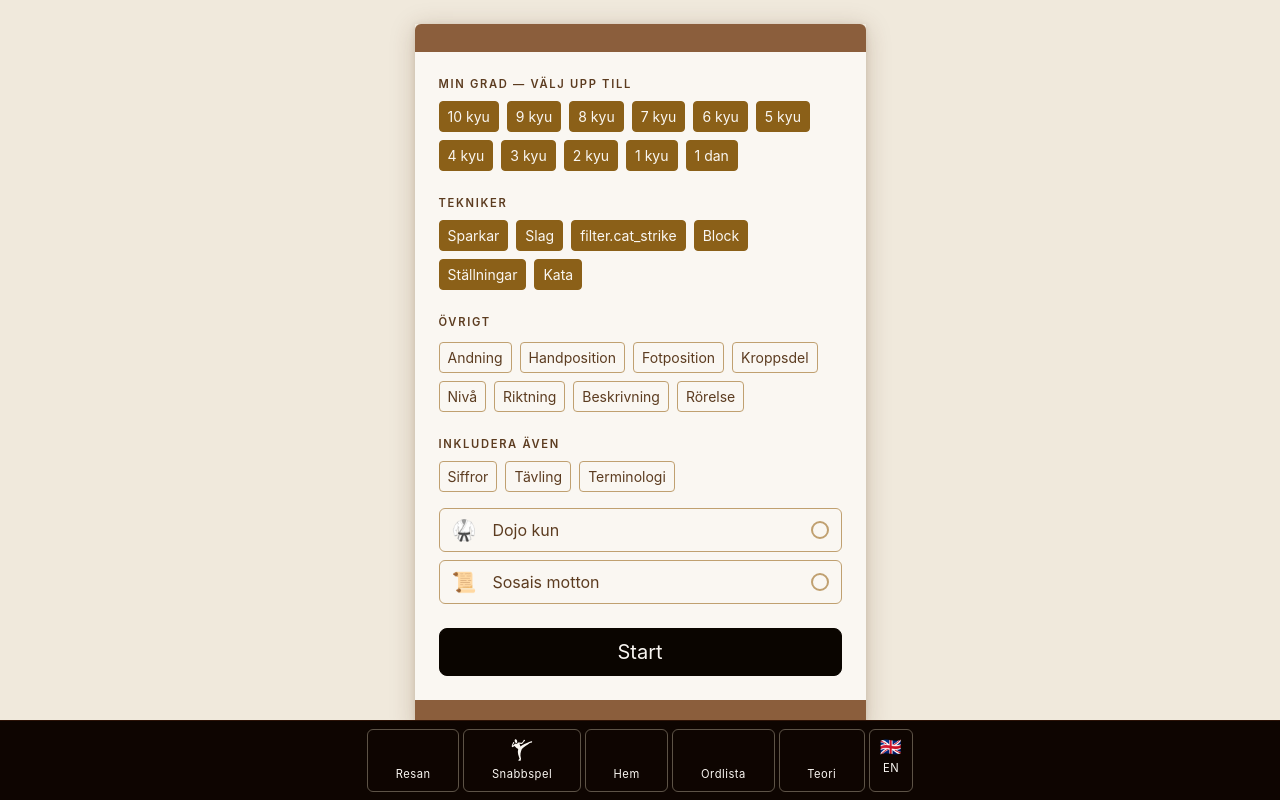
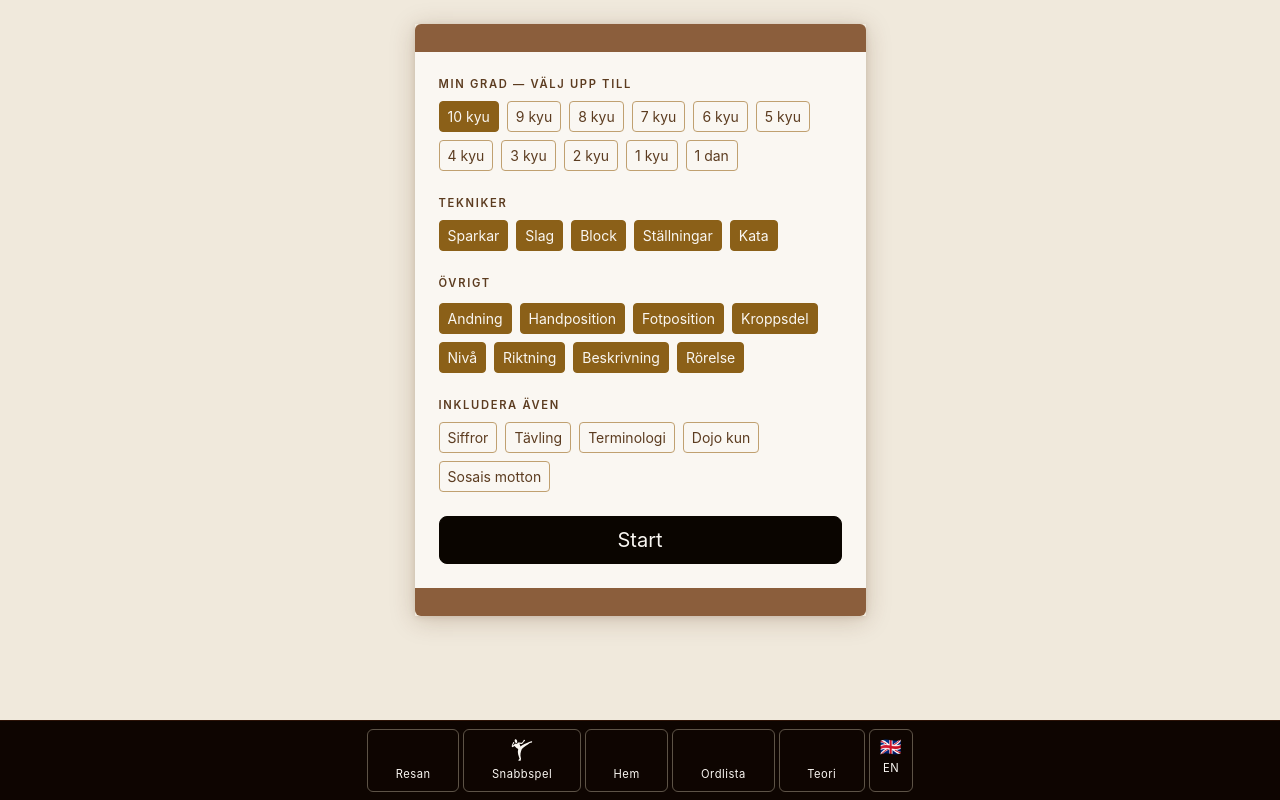
Before and after one commit to Hafuketo/kyokuquiz, a React (Vite) app: page /quiz/filter in a window 1280 px wide. Built offline with nearby package versions, Linux system fonts and the light colour scheme; some icons are missing.

Commit message:
merge punch/strike into one filter button, consolidate dojokun/mottos into button row

```diff
--- a/src/pages/Filter.tsx
+++ b/src/pages/Filter.tsx
@@ -19,13 +19,12 @@ const GRADES: { label: string; value: number }[] = [
   { label: '1 dan',  value: -1 },
 ]
 
-const TECH_CATEGORIES: { key: string; value: Category }[] = [
-  { key: 'cat_kick',   value: 'kick'   },
-  { key: 'cat_punch',  value: 'punch'  },
-  { key: 'cat_strike', value: 'strike' },
-  { key: 'cat_block',  value: 'block'  },
-  { key: 'cat_stance', value: 'stance' },
-  { key: 'cat_kata',   value: 'kata'   },
+const TECH_CATEGORIES: { key: string; values: Category[] }[] = [
+  { key: 'cat_kick',   values: ['kick']             },
+  { key: 'cat_punch',  values: ['punch', 'strike']  },
+  { key: 'cat_block',  values: ['block']             },
+  { key: 'cat_stance', values: ['stance']            },
+  { key: 'cat_kata',   values: ['kata']              },
 ]
 
 const OTHER_CATEGORIES: { key: string; value: Category | DictionaryCategory }[] = [
@@ -49,9 +48,9 @@ export default function Filter() {
   const navigate = useNavigate()
   const { t } = useTranslation()
 
-  const [selectedGrades, setSelectedGrades] = useState<number[]>(GRADES.map(g => g.value))
-  const [selectedCategories, setSelectedCategories] = useState<Category[]>(TECH_CATEGORIES.map(c => c.value))
-  const [selectedOther, setSelectedOther] = useState<(Category | DictionaryCategory)[]>([])
+  const [selectedGrades, setSelectedGrades] = useState<number[]>([10])
+  const [selectedCategories, setSelectedCategories] = useState<Category[]>(TECH_CATEGORIES.flatMap(c => c.values))
+  const [selectedOther, setSelectedOther] = useState<(Category | DictionaryCategory)[]>(OTHER_CATEGORIES.map(c => c.value))
   const [selectedExtras, setSelectedExtras] = useState<DictionaryCategory[]>([])
   const [includeDojokun, setIncludeDojokun] = useState(false)
   const [includeMottoes, setIncludeMottoes] = useState(false)
@@ -60,9 +59,10 @@ export default function Filter() {
     setSelectedGrades(GRADES.map(g => g.value).filter(v => v === -1 ? maxGrade === -1 : v >= maxGrade))
   }
 
-  function toggleCategory(value: Category) {
+  function toggleCategory(values: Category[]) {
+    const allSelected = values.every(v => selectedCategories.includes(v))
     setSelectedCategories(prev =>
-      prev.includes(value) ? prev.filter(c => c !== value) : [...prev, value]
+      allSelected ? prev.filter(c => !values.includes(c)) : [...prev, ...values.filter(v => !prev.includes(v))]
     )
   }
 
@@ -120,9 +120,9 @@ export default function Filter() {
           <Section title={t('filter.techSection')}>
             <div className="d-flex flex-wrap gap-2">
               {TECH_CATEGORIES.map(c => (
-                <Button key={c.value} size="sm"
-                  variant={selectedCategories.includes(c.value) ? 'warning' : 'outline-secondary'}
-                  onClick={() => toggleCategory(c.value)}
+                <Button key={c.key} size="sm"
+                  variant={c.values.every(v => selectedCategories.includes(v)) ? 'warning' : 'outline-secondary'}
+                  onClick={() => toggleCategory(c.values)}
                 >
                   {t(`filter.${c.key}`)}
                 </Button>
@@ -144,7 +144,7 @@ export default function Filter() {
           </Section>
 
           <Section title={t('filter.includeSection')}>
-            <div className="d-flex flex-wrap gap-2 mb-2">
+            <div className="d-flex flex-wrap gap-2">
               {EXTRA_CATEGORIES.map(c => (
                 <Button key={c.value} size="sm"
                   variant={selectedExtras.includes(c.value) ? 'warning' : 'outline-secondary'}
@@ -153,11 +153,19 @@ export default function Filter() {
                   {t(`filter.${c.key}`)}
                 </Button>
               ))}
+              <Button size="sm"
+                variant={includeDojokun ? 'warning' : 'outline-secondary'}
+                onClick={() => setIncludeDojokun(v => !v)}
+              >
+                {t('filter.dojokun')}
+              </Button>
+              <Button size="sm"
+                variant={includeMottoes ? 'warning' : 'outline-secondary'}
+                onClick={() => setIncludeMottoes(v => !v)}
+              >
+                {t('filter.mottos')}
+              </Button>
             </div>
-            <Stack gap={2}>
-              <ToggleRow emoji="🥋" label={t('filter.dojokun')} active={includeDojokun} onToggle={() => setIncludeDojokun(v => !v)} />
-              <ToggleRow emoji="📜" label={t('filter.mottos')}  active={includeMottoes} onToggle={() => setIncludeMottoes(v => !v)} />
-            </Stack>
           </Section>
 
         </Stack>
@@ -174,21 +182,3 @@ function Section({ title, children }: { title: string; children: React.ReactNode
     </Stack>
   )
 }
-
-function ToggleRow({ emoji, label, active, onToggle }: { emoji: string; label: string; active: boolean; onToggle: () => void }) {
-  return (
-    <Button
-      variant={active ? 'outline-dark' : 'outline-secondary'}
-      className="d-flex align-items-center gap-3 text-start w-100"
-      onClick={onToggle}
-    >
-      <span className="fs-5">{emoji}</span>
-      <span className="flex-grow-1">{label}</span>
-      <span className="rounded-circle flex-shrink-0" style={{
-        width: 18, height: 18, border: '2px solid',
-        borderColor: active ? 'var(--kq-ink)' : 'var(--kq-border)',
-        backgroundColor: active ? 'var(--kq-ink)' : 'transparent',
-      }} />
-    </Button>
-  )
-}
```
